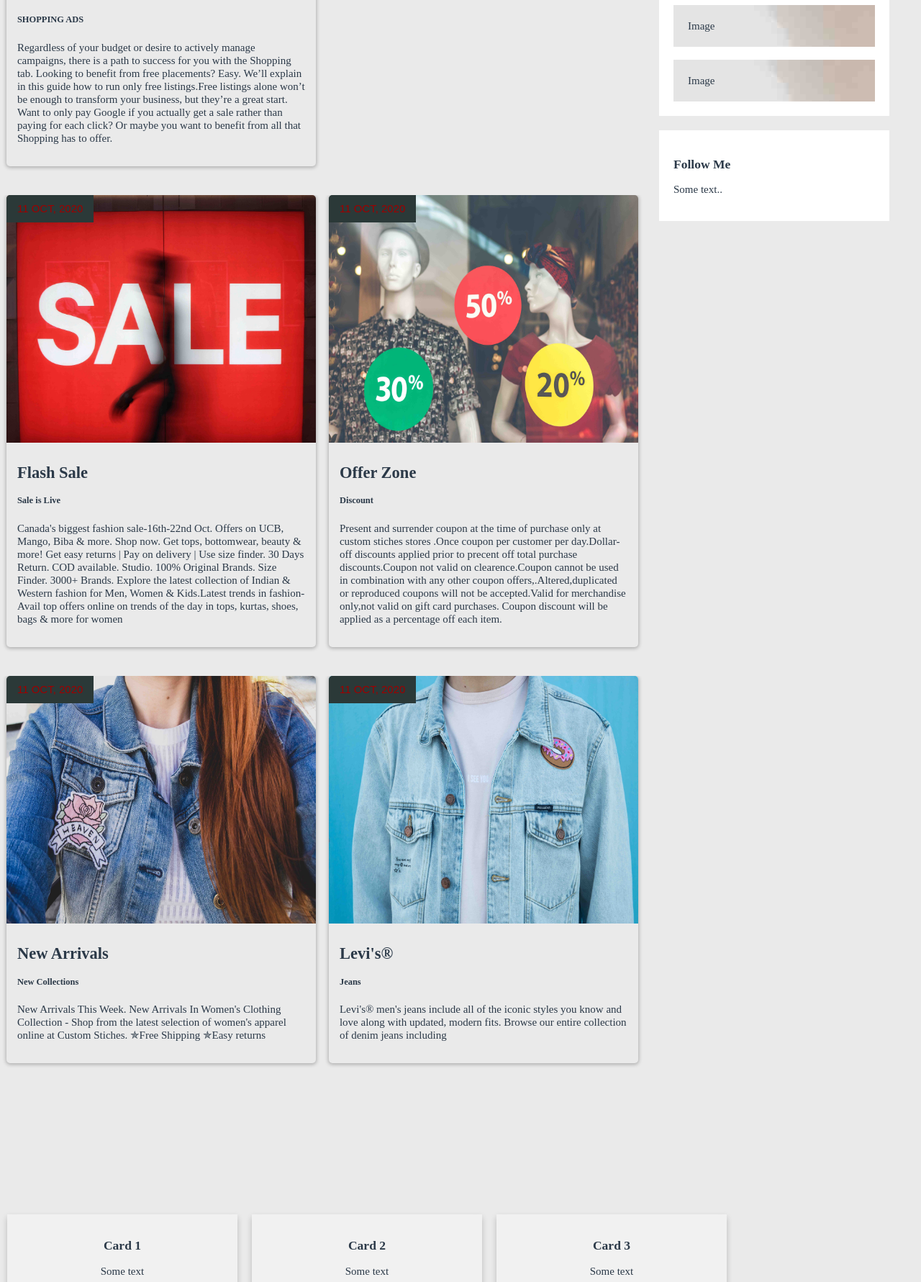
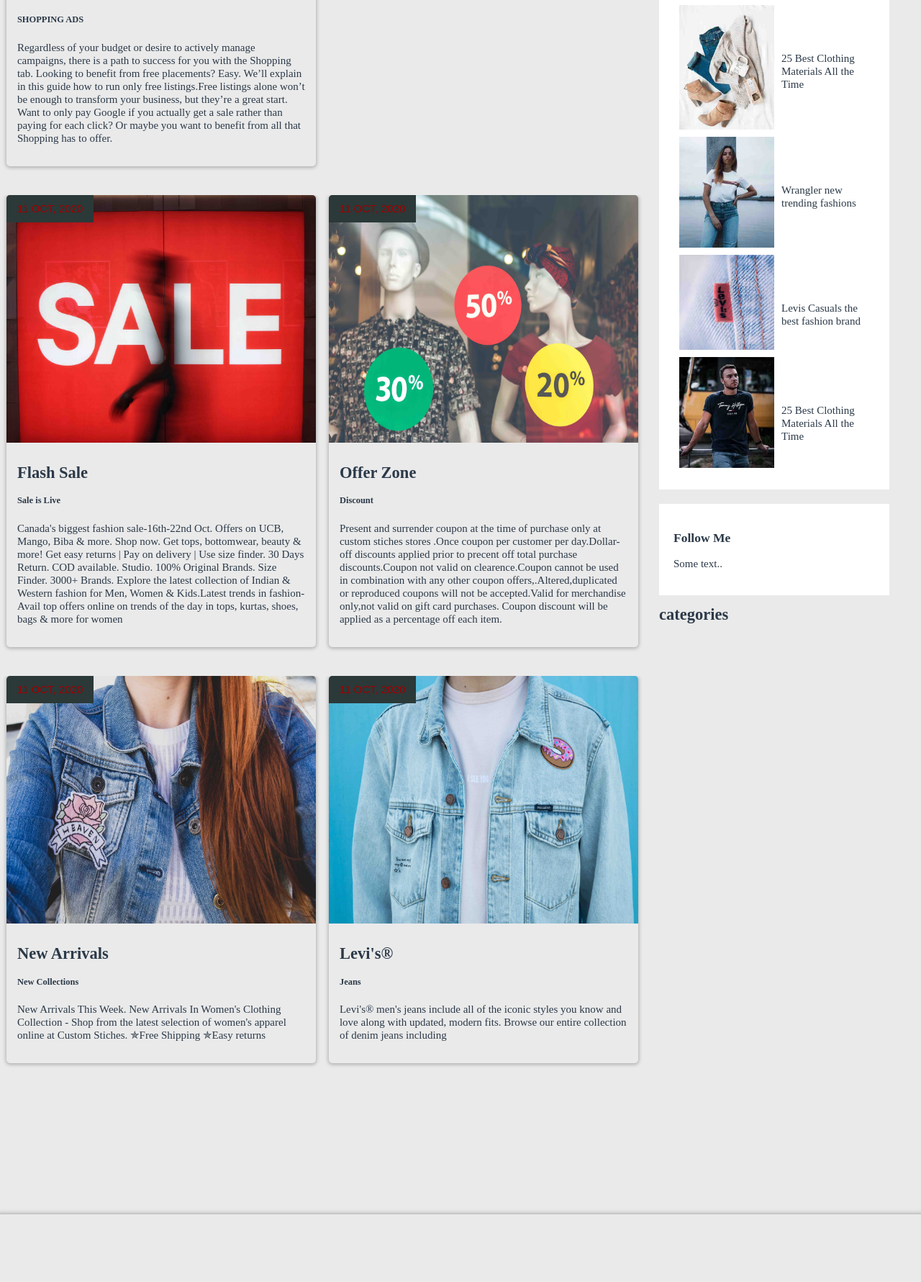
Before and after one commit to praveensudharsanan/finalproject, a plain HTML site: page PraveensudharsananProjectfiles/latestnews.html in a window 1280 px wide. Shown: the part 711-2492 px from the top of the page at 72% size. Drawn offline with Linux system fonts and the light colour scheme.

Commit message:
popular posts added

```diff
--- a/PraveensudharsananProjectfiles/css/main.css
+++ b/PraveensudharsananProjectfiles/css/main.css
@@ -36,9 +36,6 @@
   .container {
     max-width:100%;
     margin: 0 auto;
-
-
-
   }
   .tophead {
     text-align: center;
@@ -46,8 +43,6 @@
     text-align: center;
     background: white;
   }
-
-
 
   h1, h2, h3, h5, h5 {
     font-weight: 600;
@@ -155,27 +150,75 @@
 
 }
 .fakeimg {
-  background-image: url(/PraveensudharsananProjectfiles/images/jeans.jpg);
+  background-image: url(/PraveensudharsananProjectfiles/images/logo.png);
   max-width: 100%;
   padding: 20px;
 }
 
-.card_column {
-  float: left;
-  width: 25%;
-  padding: 0 10px;
+
+
+
+.header_grid {
+  text-align: center;
+  padding: 32px;
 }
 
-.card_row:after {
-  content: "";
-  display: table;
-  clear: both;
+.row_grid{
+  display: -ms-flexbox;
+  display: flex;
+  -ms-flex-wrap: wrap;
+  flex-wrap: wrap;
+  padding: 0 4px;
 }
 
-.small_card {
-  box-shadow: 0 4px 8px 0 rgba(0, 0, 0, 0.2);
-  padding: 16px;
-  text-align: center;
-  background-color: #f1f1f1;
+
+.column_grid{
+  -ms-flex: 50%;
+  flex: 50%;
+  padding: 0 4px;
+}
+
+.column img {
+  margin-top: 8px;
+  vertical-align: middle;
 
 }
+
+
+.btn_grid{
+  border: none;
+  outline: none;
+  padding: 10px 16px;
+  background-color: #f1f1f1;
+  cursor: pointer;
+  font-size: 18px;
+}
+
+.btn_grid:hover {
+  background-color: #ddd;
+}
+
+.btn_grid.active {
+  background-color: #666;
+  color: white;
+}
+.pop_img{
+  padding-bottom: 10px;
+
+}
+.pop_content{
+display:flex;
+
+}
+.pop_content p{
+  padding-left: 10px;
+
+  padding-top: 50px;
+
+}
+
+.pop_content:hover {
+  box-shadow: 0px 1px 5px 1px rgba(0,0,0,0.45);
+  cursor: pointer;
+  transition: all 0.5s ease;
+}
--- a/PraveensudharsananProjectfiles/latestnews.html
+++ b/PraveensudharsananProjectfiles/latestnews.html
@@ -192,58 +192,61 @@
                 </div>
                 <div class="rightcolumn">
                     <div class="card">
-                        <h2>About Me</h2>
-                        <div class="fakeimg" style="height:100px;">Image</div>
+                        <h2>About Company</h2>
+                        <img class="pop_img" src="/PraveensudharsananProjectfiles/images/logo.png" style="width:50%">
+                        <p>
+                            Upstairs, 347 Queen St W 2nd floor, Toronto, ON M5V 2A4, Canada
+                        </p>
                     </div>
                     <div class="card">
                         <h3>Popular Post</h3>
-                        <div class="fakeimg">Image</div><br>
-                        <div class="fakeimg">Image</div><br>
-                        <div class="fakeimg">Image</div>
+                        <div class="row_grid">
+                            <div class="column_grid">
+                                <div class=pop_content>
+                                    <img class="pop_img" src="/PraveensudharsananProjectfiles/images/pop1.jpg" style="width:50%">
+                                    <p>
+                                        25 Best Clothing Materials All the Time
+                                    </p>
+                                </div>
+                              <div class=pop_content>
+                                <img class="pop_img"  src="/PraveensudharsananProjectfiles/images/pop2.jpg" style="width:50%">
+                                <p>
+                                   Wrangler new trending fashions
+                                </p>
+                              </div>
+                              <div class=pop_content>
+                                <img class="pop_img"  src="/PraveensudharsananProjectfiles/images/pop3.jpg" style="width:50%">
+                                <p>
+                                    Levis Casuals the best fashion brand
+                                </p>
+                              </div>
+                              <div class=pop_content>
+                                <img class="pop_img"  src="/PraveensudharsananProjectfiles/images/pop4.jpg" style="width:50%">
+                                <p>
+                                    25 Best Clothing Materials All the Time
+                                </p>
+                              </div>
+
+
+                            </div>
+
+                          </div>
+
                     </div>
                     <div class="card">
                         <h3>Follow Me</h3>
                         <p>Some text..</p>
                     </div>
+                    <section>
+                        <h1>categories</h1>
+                    </section>
                 </div>
 
 
+
             </div>
-            <div class="card_row">
-                <div class="card_column">
-                  <div class="small_card">
-                    <h3>Card 1</h3>
-                    <p>Some text</p>
-                    <p>Some text</p>
-                  </div>
-                </div>
 
-                <div class="card_column">
-                  <div class="small_card">
-                    <h3>Card 2</h3>
-                    <p>Some text</p>
-                    <p>Some text</p>
-                  </div>
-                </div>
 
-                <div class="card_column">
-                  <div class="small_card">
-                    <h3>Card 3</h3>
-                    <p>Some text</p>
-                    <p>Some text</p>
-                  </div>
-                </div>
-
-                <div class="card_column">
-                  <div class="small_card">
-                    <h3>Card 4</h3>
-                    <p>Some text</p>
-                    <p>Some text</p>
-                  </div>
-                </div>
-              </div>
-
-        </div>
         <div class="footer">
             <div class="container">
                 <ul class="footer__cols">
```
Also changed, not shown: PraveensudharsananProjectfiles/images/pop1.jpg (added), PraveensudharsananProjectfiles/images/pop2.jpg (added), PraveensudharsananProjectfiles/images/pop3.jpg (added), PraveensudharsananProjectfiles/images/pop4.jpg (added).
